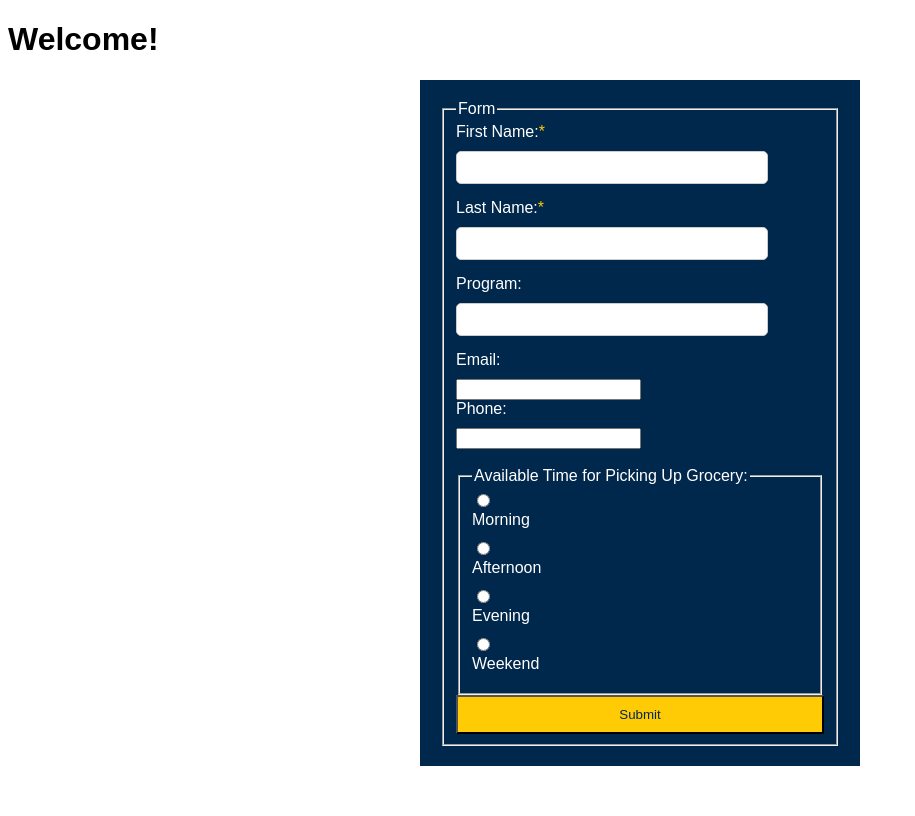
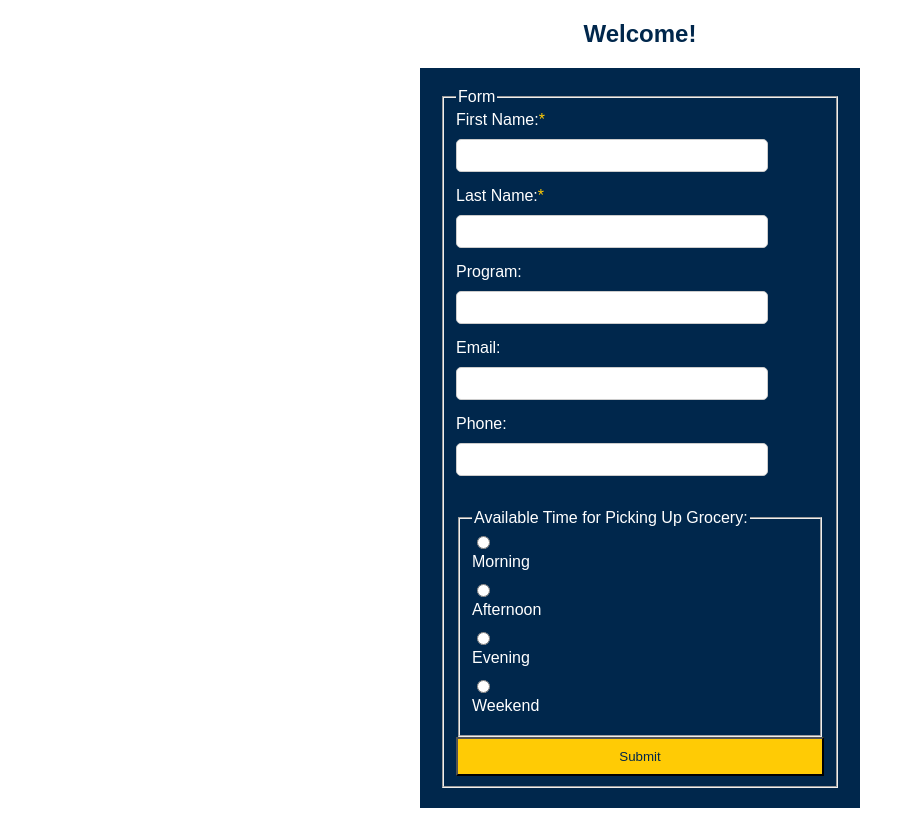
Before and after one commit to brookebui/discussion10-form, a plain HTML site: page index.html in a window 1280 px wide. Shown: the whole page, without its empty margins (0-915 px from the left). Drawn offline with Linux system fonts and the light colour scheme.

Commit message:
more styles

```diff
--- a/css/style.css
+++ b/css/style.css
@@ -20,7 +20,7 @@ label {
   margin-bottom: 10px;
 }
 
-input[type="text"], input[type="number"] {
+input[type="text"], input[type="number"], input[type="tel"], input[type="email"] {
   width: 80%;
   padding: 8px;
   margin-bottom: 15px;
--- a/index.html
+++ b/index.html
@@ -10,7 +10,7 @@
 
 <main>
 <body>
-    <h1>Welcome!</h1>
+    <h2>Welcome!</h1>
 <form
   action="https://formspree.io/f/xpqybynk"
   method="POST"
@@ -36,7 +36,6 @@
             <fieldset>
                 <legend>Available Time for Picking Up Grocery:</legend>
                     <div class="radio-group">
-                    <!-- <p>Available Time for Picking Up Grocery:</p> -->
                     <input type="radio" id="morning" name="available-time" value="morning">
                     <label for ="morning">Morning</label>
 
@@ -51,7 +50,7 @@
                     </div>
             </fieldset>
 
-            <input type="submit" id="submit" name="submit" value="Submit">
+            <input type="submit" value="Submit">
         </fieldset>
     </form>
 </body>
```
